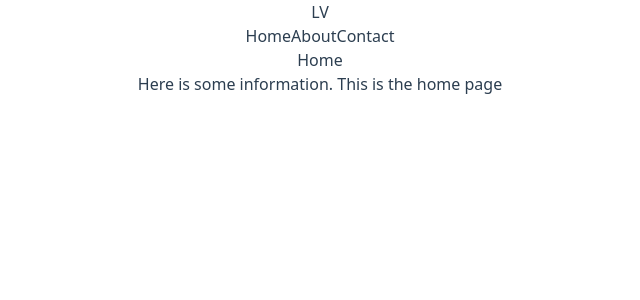
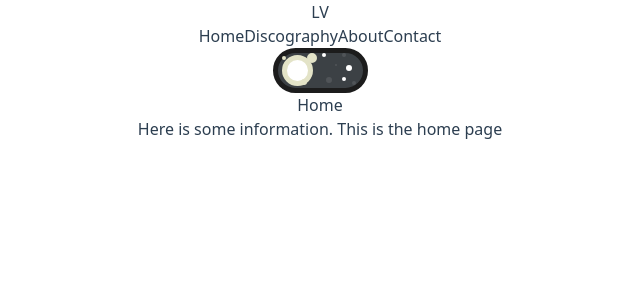
Before and after one commit to vlav98/vue-bts, a Vue app: page / in a window 1280 px wide. Shown: the top 300 px of the page, without its empty margins (320-960 px from the left). Built offline with nearby package versions, Linux system fonts and the light colour scheme.

Commit message:
WIP Added switch dark mode

```diff
--- a/src/components/nav/NavBar.vue
+++ b/src/components/nav/NavBar.vue
@@ -9,11 +9,38 @@
             </div>
             <div class="block">
               <div class="ml-10 flex items-baseline space-x-4">
-                <router-link to="/home" class="px-3 py-2 rounded-md text-sm font-medium text-white bg-gray-900">Home</router-link>
-
-                <router-link to="/about" class="px-3 py-2 rounded-md text-sm font-medium text-white hover:text-white hover:bg-gray-700">About</router-link>
-
-                <router-link to="/contact" class="px-3 py-2 rounded-md text-sm font-medium text-white hover:text-white hover:bg-gray-700">Contact</router-link>
+                <router-link
+                  to="/home"
+                  class="px-3 py-2 rounded-md text-sm font-medium text-white bg-gray-900"
+                  >Home</router-link
+                >
+                <router-link
+                  to="/discography"
+                  class="px-3 py-2 rounded-md text-sm font-medium text-white hover:text-white hover:bg-gray-700"
+                  >Discography</router-link
+                >
+                <router-link
+                  to="/about"
+                  class="px-3 py-2 rounded-md text-sm font-medium text-white hover:text-white hover:bg-gray-700"
+                  >About</router-link
+                >
+                <router-link
+                  to="/contact"
+                  class="px-3 py-2 rounded-md text-sm font-medium text-white hover:text-white hover:bg-gray-700"
+                  >Contact</router-link
+                >
+              </div>
+            </div>
+            <div class="flex-end">
+              <div class="toggle toggle--daynight">
+                <input
+                  type="checkbox"
+                  id="toggle--daynight"
+                  class="toggle--checkbox"
+                />
+                <label class="toggle--btn" for="toggle--daynight"
+                  ><span class="toggle--feature"></span
+                ></label>
               </div>
             </div>
           </div>
@@ -32,3 +59,7 @@ export default {
   components: {},
 };
 </script>
+
+<style lang="scss">
+
+</style>
```
